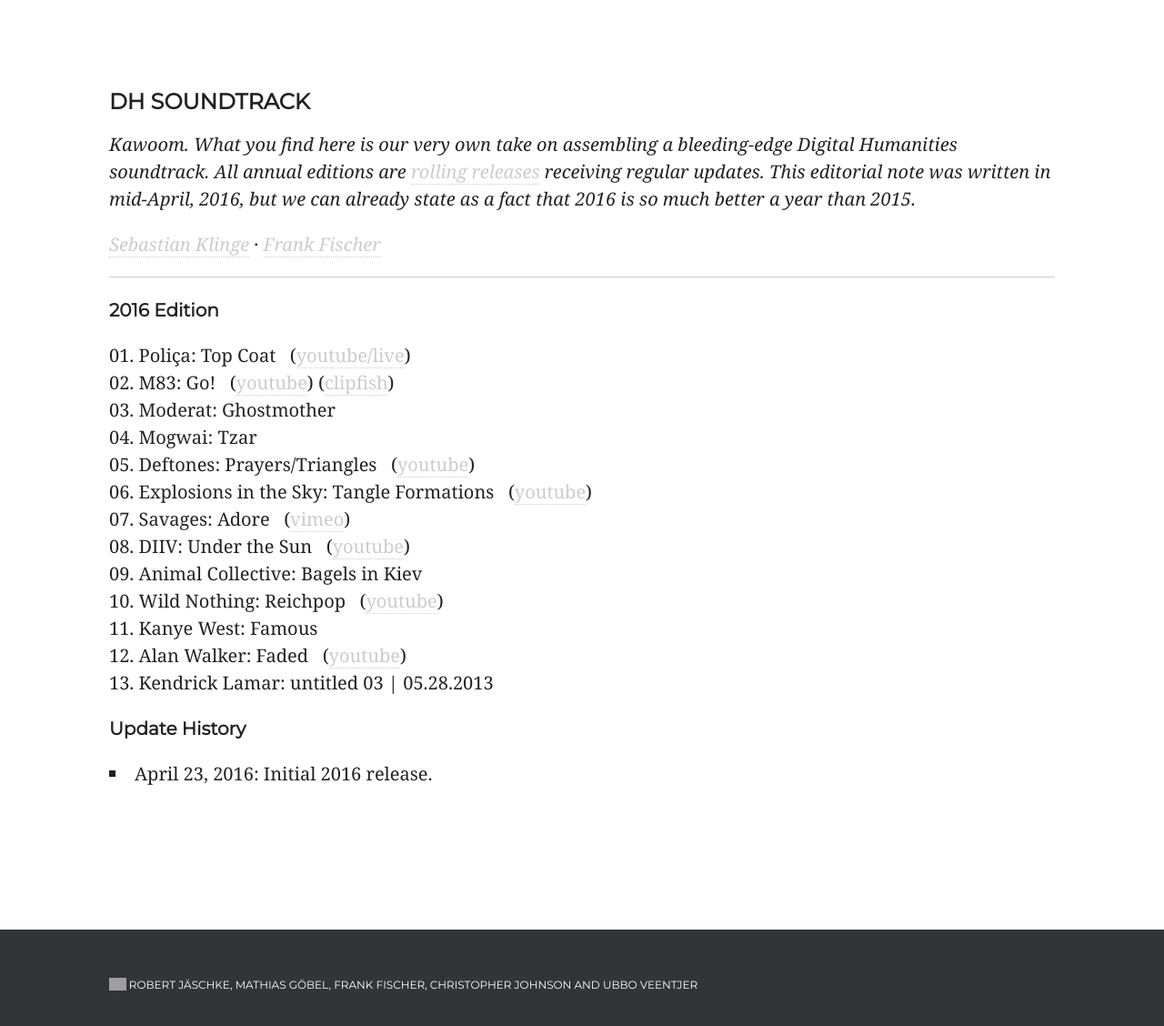
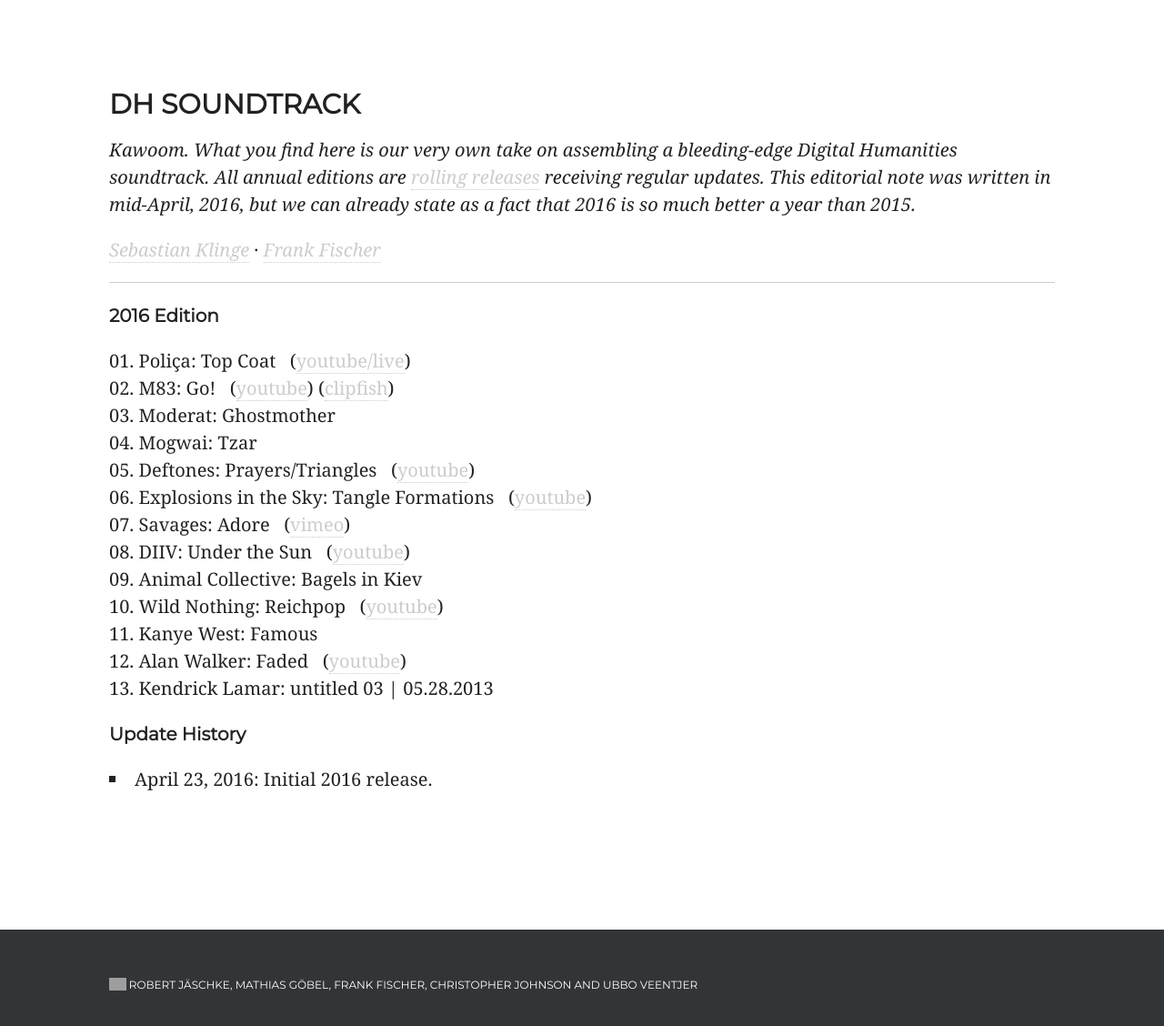
Before and after one commit to weltliteratur/blog, a Jekyll site: the page built from dh-soundtrack.md, in a window 1280 px wide. Shown: the part 250-1378 px from the top of the page at 91% size. Built offline with Jekyll 4.4.1, drawn with Linux system fonts in a browser that asks for light colours; nearby versions of some CDN libraries; some web fonts are replaced; grey boxes are pictures that could not be loaded.

Commit message:
bigger section-title

```diff
--- a/css/style.css
+++ b/css/style.css
@@ -244,8 +244,8 @@
 	margin-bottom: 15px;
 }
 .section-title, h3.section-title {
-	font-size: 24px;
-	line-height: 24px;
+	font-size: 30px;
+	line-height: 30px;
 	color: #212121;
 	text-transform: uppercase;
 	font-weight: 700;
```
